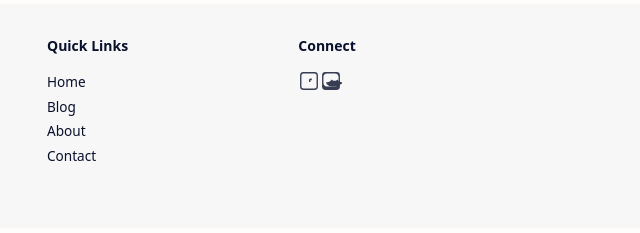
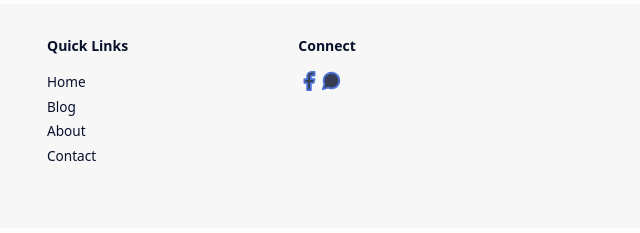
Before and after one commit to KucingTurunyaw/APF, a plain HTML site: page index.html in a window 1280 px wide. Shown: the part 2242-2475 px from the top of the page, 419-1059 px from the left. Drawn offline with Linux system fonts and the light colour scheme; a web font is replaced by a local one.

Commit message:
Update index.html

```diff
--- a/index.html
+++ b/index.html
@@ -260,22 +260,21 @@
   <h4 class="title">Connect</h4>
   <div class="sL">
     <!-- Facebook -->
-    <a href="https://www.facebook.com/username-facebook-kamu" target="_blank" data-text="Facebook">
-      <svg viewBox="0 0 32 32">
-        <path d="M24,3H8A5,5,0,0,0,3,8V24a5,5,0,0,0,5,5H24a5,5,0,0,0,5-5V8A5,5,0,0,0,24,3Zm3,21a3,3,0,0,1-3,3H8a3,3,0,0,1-3-3V8A3,3,0,0,1,8,5H24a3,3,0,0,1,3,3Z"/>
-        <path d="M18.5,15H20v-2.5h-1.5C17.2,12.5,16,13.5,16,15v2.5h2V15z"/>
+    <a href="https://www.facebook.com/username-facebook-kamu" target="_blank" class="a" data-text="Facebook">
+      <svg viewBox="0 0 24 24" fill="none" stroke="currentColor" stroke-width="2" stroke-linecap="round" stroke-linejoin="round">
+        <path d="M18 2h-3a5 5 0 0 0-5 5v3H7v4h3v8h4v-8h3l1-4h-4V7a1 1 0 0 1 1-1h3z"></path>
       </svg>
     </a>
 
     <!-- WhatsApp -->
-    <a href="https://wa.me/6281234567890" target="_blank" data-text="WhatsApp">
-      <svg viewBox="0 0 32 32">
-        <path d="M24,3H8A5,5,0,0,0,3,8V24a5,5,0,0,0,5,5H24a5,5,0,0,0,5-5V8A5,5,0,0,0,24,3Zm-2,21H10c-2.8,0-5-2.2-5-5V10c0-2.8,2.2-5,5-5h12c2.8,0,5,2.2,5,5v9C27,21.8,24.8,24,22,24z"/>
-        <path d="M16,24c-3.3,0-6.1-2.2-7-5.3l-0.4-1.2l1.2,0.2c2.6,0.4,5.2-0.8,6.5-3l0.5-1l0.8,0.7c2,1.8,5.1,1.8,7.1,0l0.8-0.7l0.5,1c1.3,2.2,3.9,3.4,6.5,3l1.2-0.2l-0.4,1.2C28.1,21.8,25.3,24,22,24z"/>
+    <a href="https://wa.me/6281234567890" target="_blank" class="a" data-text="WhatsApp">
+      <svg viewBox="0 0 24 24" fill="none" stroke="currentColor" stroke-width="2" stroke-linecap="round" stroke-linejoin="round">
+        <path d="M21 11.5a8.38 8.38 0 0 1-.9 3.8 8.5 8.5 0 0 1-7.6 4.7 8.38 8.38 0 0 1-3.8-.9L3 21l1.9-5.7a8.38 8.38 0 0 1-.9-3.8 8.5 8.5 0 0 1 4.7-7.6 8.38 8.38 0 0 1 3.8-.9h.5a8.48 8.48 0 0 1 8 8v.5z"></path>
       </svg>
     </a>
   </div>
 </div>
+
     </div>
     <div class="widget">
       <div class="cdtIn">
```
